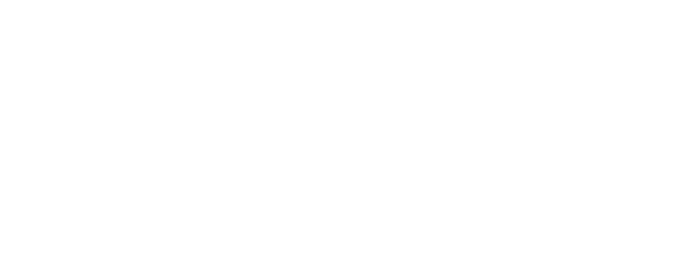
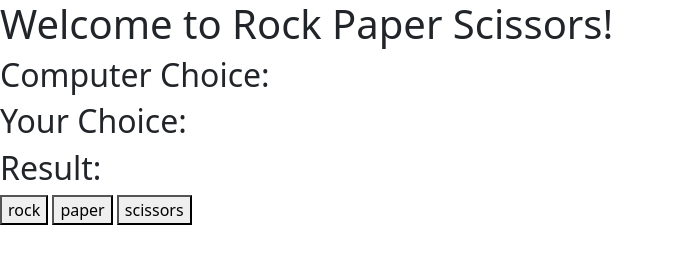
Before and after one commit to CaraMcAvinchey/rock-paper-scissors-tutorial, a plain HTML site: page index.html in a window 1280 px wide. Shown: the whole page, without its empty margins (0-674 px from the left). Drawn offline with nearby package versions, Linux system fonts and the light colour scheme.

Commit message:
Add basic html structure

```diff
--- a/assets/js/script.js
+++ b/assets/js/script.js
@@ -0,0 +1,11 @@
+// DOM content loaded event listener, delays activation of JS functions until DOM loaded
+document.addEventListener("DOMContentLoaded", function(){
+    console.log("DOM Loaded")
+})
+
+let computerChoiceDisplay = document.getElementById('computer-choice')
+let userChoiceDisplay = document.getElementById('user-choice')
+let resultDisplay = document.getElementById('result')
+let possibleChoices = document.querySelectorAll('button')
+
+function generateComputerChoice ()
--- a/index.html
+++ b/index.html
@@ -1,12 +1,38 @@
 <!DOCTYPE html>
 <html lang="en">
+
 <head>
     <meta charset="UTF-8">
     <meta http-equiv="X-UA-Compatible" content="IE=edge">
     <meta name="viewport" content="width=device-width, initial-scale=1.0">
-    <title>Rock Paper Scissors</title>
+    <link href="https://cdn.jsdelivr.net/npm/bootstrap@5.3.0-alpha1/dist/css/bootstrap.min.css" rel="stylesheet"
+        integrity="sha384-GLhlTQ8iRABdZLl6O3oVMWSktQOp6b7In1Zl3/Jr59b6EGGoI1aFkw7cmDA6j6gD" crossorigin="anonymous">
+    <link rel="stylesheet" href="assets/css/style.css">
+    <title>Rock Paper Scissors!</title>
 </head>
+
 <body>
+    <header>
+    <h1>Welcome to Rock Paper Scissors!</h1>
+    </header>
+
+    <div>
+    <h2>Computer Choice:<span id="computer-choice"></span></h2>
+    <h2>Your Choice:<span id="user-choice"></span></h2>
+    <h2>Result:<span id="result"></span></h2>
+    </div>
+
+    <div>
+    <button id="rock">rock</button>
+    <button id="paper">paper</button>
+    <button id="scissors">scissors</button>
+    </div>
+
+    <footer>
+
+    </footer>
+
     <script src="assets/js/script.js"></script>
 </body>
+
 </html>
```
